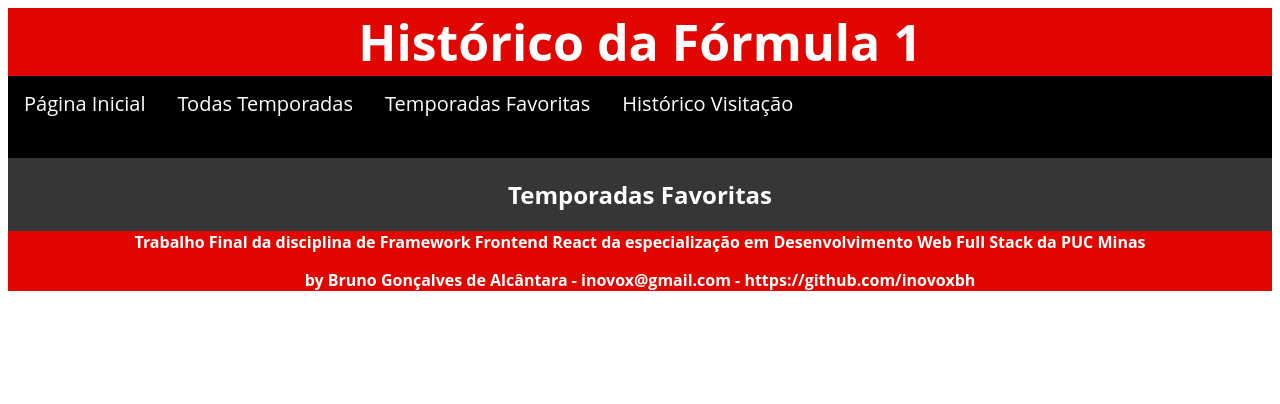
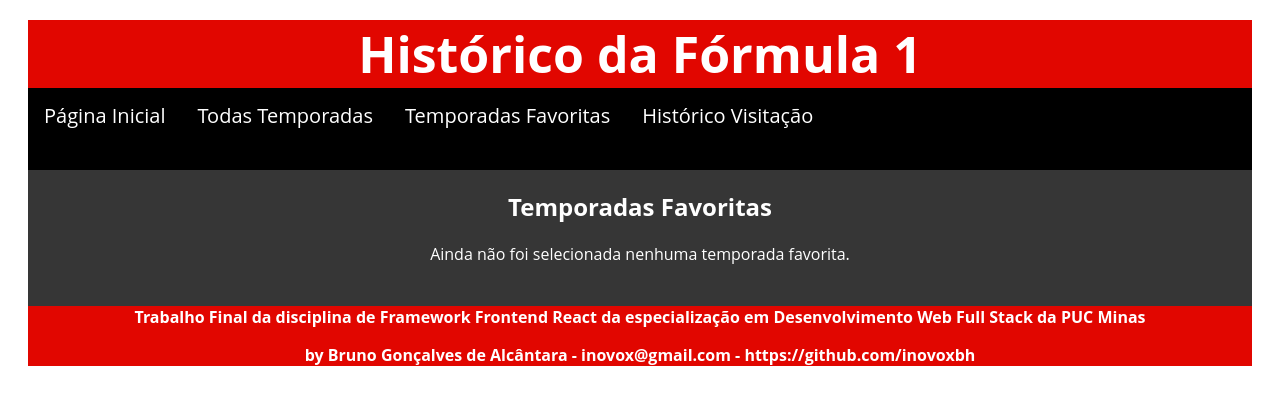
Before and after one commit to inovoxbh/FFR-Trabalho-Final, a React (Create React App) app: page /favorites in a window 1280 px wide. Shown: the top 404 px of the page. Built offline with nearby package versions, Linux system fonts and the light colour scheme.

Commit message:
implementando CSS-in-JS

```diff
--- a/src/components/GridPosition.js
+++ b/src/components/GridPosition.js
@@ -1,8 +1,9 @@
 import React from "react";
+import {H2ListItemCSS} from "../visual/components.js"
 
 export const GridPosition = (props) => {
     return <div>
-        <h2>Posição #{props.position}</h2>
+        <H2ListItemCSS>Posição #{props.position}</H2ListItemCSS>
         <h3>Piloto: {props.driverGivenName + ' ' + props.driverFamilyName + ' (' + props.driverNationality + ')'}</h3>
         <h4>Equipe: {props.constructorName}</h4>
     </div>
--- a/src/components/Round.js
+++ b/src/components/Round.js
@@ -1,5 +1,6 @@
 import React from "react";
 import { Link } from "react-router-dom";
+import {LinkCSS, H2ListItemCSS} from "../visual/components.js"
 
 export const Round = (props) => {
     const urlBase =`/seasons/${props.season}/rounds/${props.round}`
@@ -7,12 +8,12 @@
     const urlEquipes =urlBase + "/constructors"
 
     return <div>
-        <h2>Corrida #{props.round}</h2>
+        <H2ListItemCSS>Corrida #{props.round}</H2ListItemCSS>
         <h3>{props.raceName}</h3>
         <p>Data {props.date}</p>
-        <Link to={urlResultado}>Grid de Chegada</Link>
+        <LinkCSS><Link to={urlResultado}>Grid de Chegada</Link></LinkCSS>
         <br />
-        <Link to={urlEquipes}>Equipes</Link>
+        <LinkCSS><Link to={urlEquipes}>Equipes</Link></LinkCSS>
         <br />
     </div>
 }
--- a/src/components/Team.js
+++ b/src/components/Team.js
@@ -1,8 +1,9 @@
 import React from "react";
+import {H2ListItemCSS} from "../visual/components.js"
 
 export const Team = (props) => {
     return <div>
-        <h2>Equipe: {props.name}</h2>
+        <H2ListItemCSS>Equipe: {props.name}</H2ListItemCSS>
         <h3>Nacionalidade: {props.nationality}</h3>
     </div>
 }
--- a/src/pages/FavoritesPage.js
+++ b/src/pages/FavoritesPage.js
@@ -3,19 +3,28 @@
 import {Header} from "../components/Header.js";
 import {NavBar} from "../components/NavBar.js";
 import {Footer} from "../components/Footer.js";
+import {SectionCSS} from "../visual/components.js"
 
 
 export const FavoritesPage = () => {
     const {favSeasons} = useSelector(state => state.favoritesreducer);
 
+    const temFavoritos =favSeasons.length;
+
     return (
         <div>
             <Header />
             <NavBar />
-            <h2>Temporadas Favoritas</h2>
-            <ul style={{ listStyleType: "none" }}>
-                {favSeasons.map((favRound,i) => (<li key={i}> Temporada {favRound} </li>))}
-            </ul>
+            <SectionCSS>
+                <h2>Temporadas Favoritas</h2>
+                {temFavoritos > 0 ?
+                    <ul style={{ listStyleType: "none" }}>
+                        {favSeasons.map((favRound,i) => (<li key={i}> Temporada {favRound} </li>))}
+                    </ul>
+                :
+                    <p>Ainda não foi selecionada nenhuma temporada favorita.</p>
+                }
+            </SectionCSS>
             <Footer />
         </div>
     )
--- a/src/pages/HistoryPage.js
+++ b/src/pages/HistoryPage.js
@@ -3,19 +3,27 @@
 import {Header} from "../components/Header.js";
 import {NavBar} from "../components/NavBar.js";
 import {Footer} from "../components/Footer.js";
-
+import {SectionCSS} from "../visual/components.js"
 
 export const HistoryPage = () => {
     const {history} = useSelector(state => state.historyreducer);
+
+    const temHistorico =history.length;
 
     return (
         <div>
             <Header />
             <NavBar />
-            <h2>Histórico de Visitação</h2>
-            <ol>
-                {history.map((history,i) => (<li key={i}> Temporada {history.seasonId} em {history.systemDate} </li>))}
-            </ol>
+            <SectionCSS>
+                <h2>Histórico de Visitação</h2>
+                {temHistorico > 0 ?
+                    <ol>
+                        {history.map((history,i) => (<li key={i}> Temporada {history.seasonId} em {history.systemDate} </li>))}
+                    </ol>
+                :
+                    <p>Não foi localizado nenhum histórico de navegação em temporadas.</p>
+                }
+            </SectionCSS>
             <Footer />
         </div>
     )
--- a/src/pages/HomePage.js
+++ b/src/pages/HomePage.js
@@ -2,13 +2,16 @@
 import {Header} from "../components/Header.js";
 import {NavBar} from "../components/NavBar.js";
 import {Footer} from "../components/Footer.js";
+import {SectionCSS} from "../visual/components.js"
 
 export const HomePage = () => {
     return (
         <div>
           <Header />
           <NavBar />
-          <p>Tudo sobre as temporadas da fórmula 1!</p>
+          <SectionCSS>
+              <h2>Tudo sobre as temporadas da fórmula 1!</h2>
+          </SectionCSS>
           <Footer />
         </div>
       )
--- a/src/pages/ResultsPage.js
+++ b/src/pages/ResultsPage.js
@@ -6,6 +6,7 @@
 import {Footer} from "../components/Footer.js";
 import { Link } from "react-router-dom";
 import { useSelector } from "react-redux";
+import {LinkCSS} from "../visual/components.js"
 
 export const ResultsPage = (props) => {
     const paramsUrl = {
@@ -28,7 +29,7 @@
       <div>
         <Header />
         <NavBar />
-        <Link to={`/seasons/${paramsUrl.seasonid}/rounds`}>Temporada {paramsUrl.seasonid}</Link>
+        <LinkCSS><Link to={`/seasons/${paramsUrl.seasonid}/rounds`}>Temporada {paramsUrl.seasonid}</Link></LinkCSS>
         <h2>Resultado {raceName}</h2>
         {temResultados > 0 ?
             <ul style={{ listStyleType: "none" }}>
--- a/src/pages/TeamsPage.js
+++ b/src/pages/TeamsPage.js
@@ -6,7 +6,7 @@
 import {Footer} from "../components/Footer.js";
 import { Link } from "react-router-dom";
 import { useSelector } from "react-redux";
-
+import {LinkCSS} from "../visual/components.js"
 
 export const TeamsPage = (props) => {
     const paramsUrl = {
@@ -30,7 +30,7 @@
       <div>
         <Header />
         <NavBar />
-        <Link to={`/seasons/${paramsUrl.seasonid}/rounds`}>Temporada {paramsUrl.seasonid}</Link>
+        <LinkCSS><Link to={`/seasons/${paramsUrl.seasonid}/rounds`}>Temporada {paramsUrl.seasonid}</Link></LinkCSS>
         <h2>Equipes {raceName}</h2>
         {temTeams > 0 ?
             <ul style={{ listStyleType: "none" }}>
--- a/src/visual/components.js
+++ b/src/visual/components.js
@@ -5,6 +5,12 @@
     text-align: center;
     background-color: #363636;
     color: white;
+    margin: 20px;
+
+    ul {
+        margin: 50px;
+        padding-inline-start: 0;
+    }
 `
 export const HeaderCSS =styled.header`
     font-size: 150px;
@@ -69,3 +75,10 @@
 export const SeasonCSS =styled.div`
     margin: 20px;
 `
+export const H2ListItemCSS =styled.h2`
+    background-color: gray;
+    width: 100%;
+`
+export const SectionCSS =styled.section`
+    min-height: 100px;
+`
```
